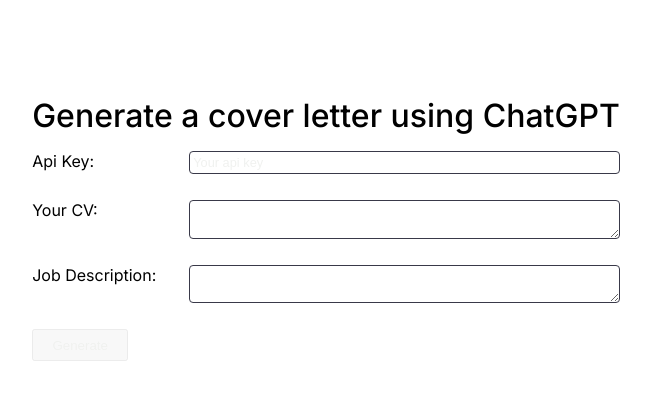
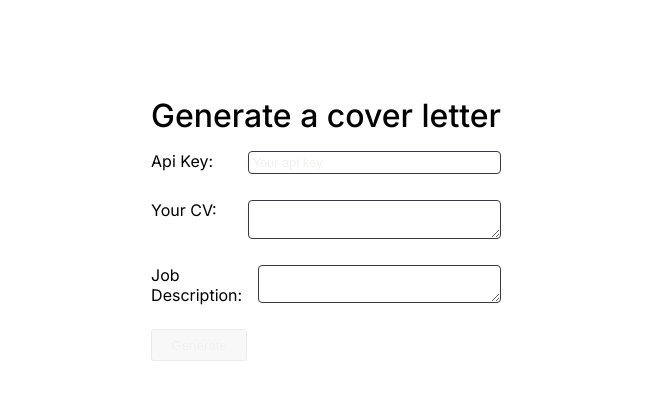
Before and after one commit to jinwood/cover-letter-generator, a Next.js app: page / in a window 1280 px wide. Shown: the top 400 px of the page, without its empty margins (314-965 px from the left). Built offline with nearby package versions, Linux system fonts and the light colour scheme.

Commit message:
Update title:

```diff
--- a/app/page.tsx
+++ b/app/page.tsx
@@ -7,7 +7,7 @@
     <ConfigContextProvider>
       <main className={styles.main}>
         <div>
-          <h1>Generate a cover letter using ChatGPT</h1>
+          <h1>Generate a cover letter</h1>
           <ConfigForm />
         </div>
       </main>
```
